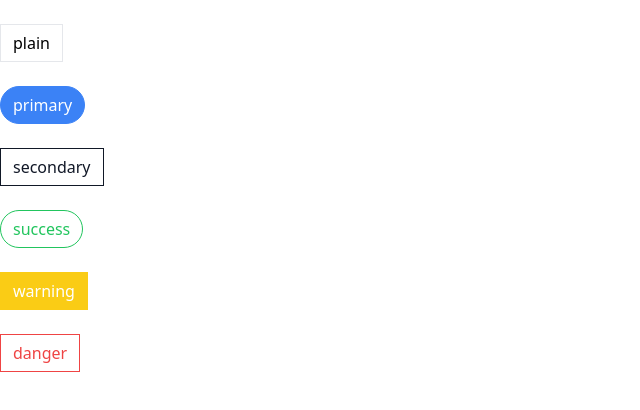
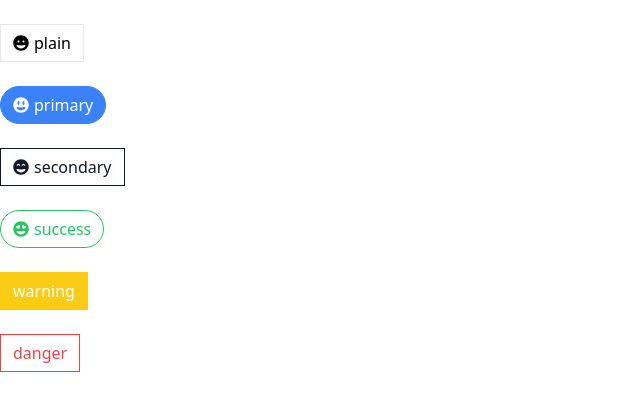
Before and after one commit to yechielklein/components, a React (Create React App) app: page / in a window 1280 px wide. Shown: the top 410 px of the page, without its empty margins (0-640 px from the left). Built offline with nearby package versions, Linux system fonts and the light colour scheme.

Commit message:
installed, used and styled react-icons

```diff
--- a/package.json
+++ b/package.json
@@ -10,6 +10,7 @@
 		"prop-types": "^15.8.1",
 		"react": "^18.2.0",
 		"react-dom": "^18.2.0",
+		"react-icons": "^4.10.1",
 		"react-scripts": "5.0.1",
 		"tailwind-merge": "^1.13.2",
 		"web-vitals": "^2.1.4"
--- a/src/App.js
+++ b/src/App.js
@@ -1,3 +1,5 @@
+import { FaGrin, FaGrinAlt, FaGrinBeam, FaGrinHearts } from 'react-icons/fa';
+
 import Button from './Button';
 
 const App = () => {
@@ -5,27 +7,43 @@ const App = () => {
 		<div>
 			<br />
 			<div>
-				<Button>plain</Button>
+				<Button>
+					<FaGrin />
+					plain
+				</Button>
 			</div>
 			<br />
 			<div>
-				<Button primary rounded>primary</Button>
+				<Button primary rounded>
+					<FaGrinAlt />
+					primary
+				</Button>
 			</div>
 			<br />
 			<div>
-				<Button secondary outline>secondary</Button>
+				<Button secondary outline>
+					<FaGrinBeam />
+					secondary
+				</Button>
 			</div>
 			<br />
 			<div>
-				<Button success rounded outline>success</Button>
+				<Button success rounded outline>
+					<FaGrinHearts />
+					success
+				</Button>
 			</div>
 			<br />
 			<div>
-				<Button warning>warning</Button>
+				<Button warning>
+					warning
+				</Button>
 			</div>
 			<br />
 			<div>
-				<Button danger outline>danger</Button>
+				<Button danger outline>
+					danger
+				</Button>
 			</div>
 		</div>
 	);
--- a/src/Button.js
+++ b/src/Button.js
@@ -12,7 +12,7 @@ const Button = ({
 	rounded
 }) => {
 	const classes = classnames(
-		'px-3 py-1.5 border',
+		'flex items-center px-3 py-1.5 border',
 		{
 			'bg-blue-500 text-white border-blue-500': primary,
 			'bg-gray-900 text-white border-gray-900': secondary,
--- a/src/index.css
+++ b/src/index.css
@@ -1,3 +1,7 @@
 @tailwind base;
 @tailwind components;
 @tailwind utilities;
+
+button > svg {
+	margin-right: 5px;
+}
```
Also changed, not shown: 1 other file (tests, documents, lock files or other folders).
